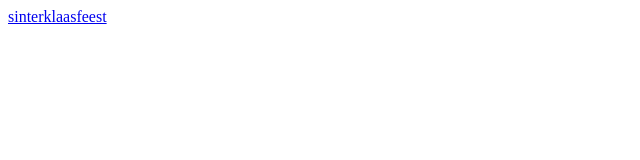
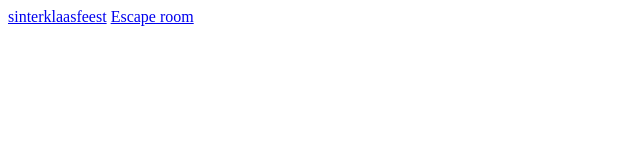
Before and after one commit to cindySchool/cindySchool.github.io, a plain HTML site: page index.html in a window 1280 px wide. Shown: the whole page, without its empty margins (0-640 px from the left). Drawn offline with Linux system fonts and the light colour scheme.

Commit message:
Update index.html

```diff
--- a/index.html
+++ b/index.html
@@ -1 +1,3 @@
 <a href="https://docs.google.com/presentation/d/1zWaOww7Y4kdil084pHKJ_6PvYcrgkmF2nShZjhah2Y0/edit?usp=sharing">sinterklaasfeest</a>
+
+<a href="https://docs.google.com/document/d/1DlLBuLIQqS9nBedvRL_StAb9i_SAqXd0Ckcd3cc47e0/preview">Escape room</a>
```
